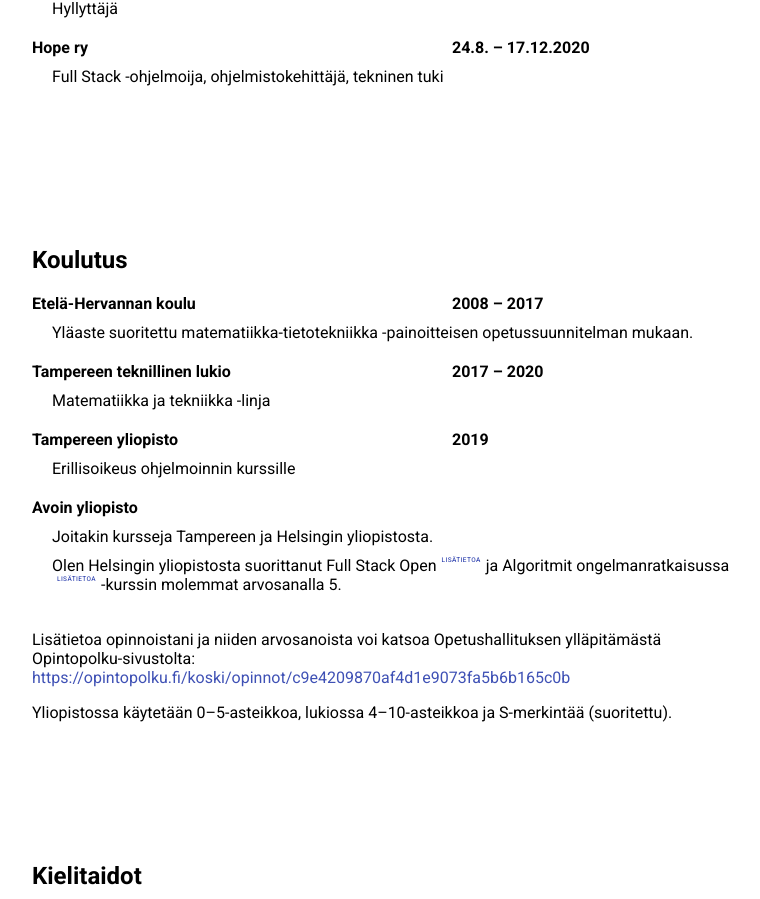
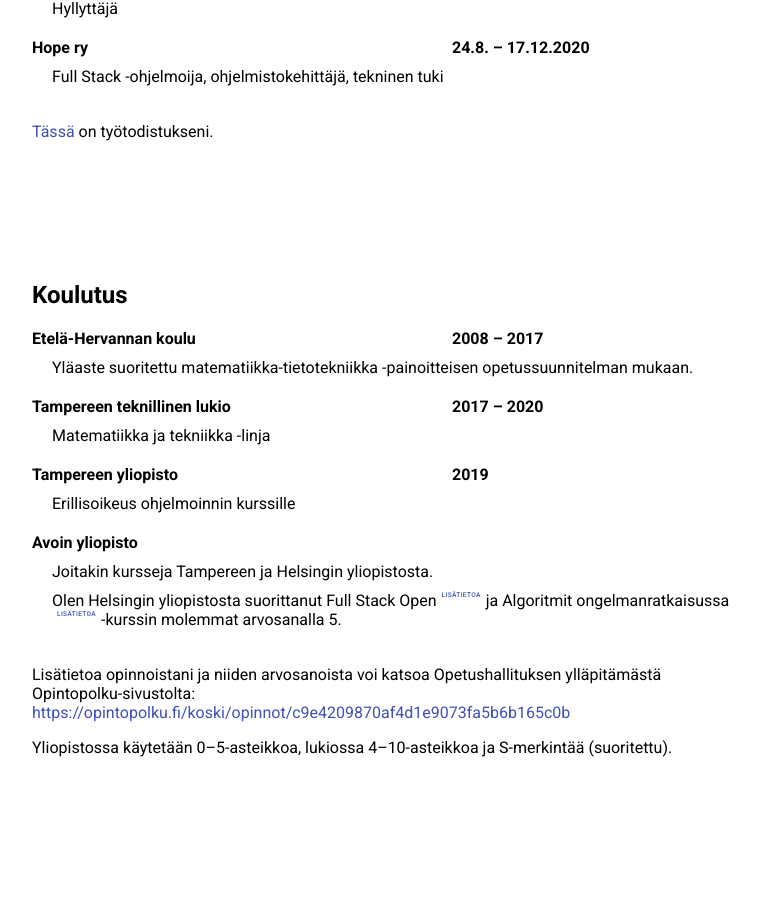
Before and after one commit to anttipham/CV, a React (Create React App) app: page / in a window 1280 px wide. Shown: the part 2658-3557 px from the top of the page, without its empty margins (258-1018 px from the left). Built offline with nearby package versions, Linux system fonts and the light colour scheme.

Commit message:
korjattu linkkejä

```diff
--- a/src/components/textParts/AboutMe.jsx
+++ b/src/components/textParts/AboutMe.jsx
@@ -53,7 +53,7 @@ const AboutMe = () => {
         Olen päässyt lukioiden välisessä, valtakunnallisessa Datatähti-ohjelmointikilpailussa
         <OpenModal>{datatahtiContent}</OpenModal>
 
-        kymmenennelle sijalle vuonna 2020 ja saanut sieltä <LinkToNewTab href="/assets/pdf/datatahti.pdf">kunniakirjan</LinkToNewTab>. Olen myös suorittanut 26 opintopisteen verran yliopiston koodauskursseja kaikki 5:n arvosanalla.
+        kymmenennelle sijalle vuonna 2020 ja saanut sieltä <LinkToNewTab href="assets/pdf/datatahti.pdf">kunniakirjan</LinkToNewTab>. Olen myös suorittanut 26 opintopisteen verran yliopiston koodauskursseja kaikki 5:n arvosanalla.
         {/* <InfoModal text="opintosuoritukseni"><Studies /></InfoModal> */}
       </p>
       <p>
--- a/src/components/textParts/WorkExperience.jsx
+++ b/src/components/textParts/WorkExperience.jsx
@@ -1,5 +1,6 @@
 import React from 'react'
 import FlexList from '../displayComponents/FlexList'
+import LinkToNewTab from '../displayComponents/LinkToNewTab'
 
 const WorkExperience = () => {
   return (
@@ -18,6 +19,10 @@ const WorkExperience = () => {
       <FlexList left="Hope ry" right="24.8. – 17.12.2020">
         Full Stack -ohjelmoija, ohjelmistokehittäjä, tekninen tuki
       </FlexList>
+
+      <p>
+        <LinkToNewTab href="assets/pdf/tyotodistukset.pdf">Tässä</LinkToNewTab> on työtodistukseni.
+      </p>
     </div>
   )
 }
```
Also changed, not shown: 1 other file (tests, documents, lock files or other folders).
